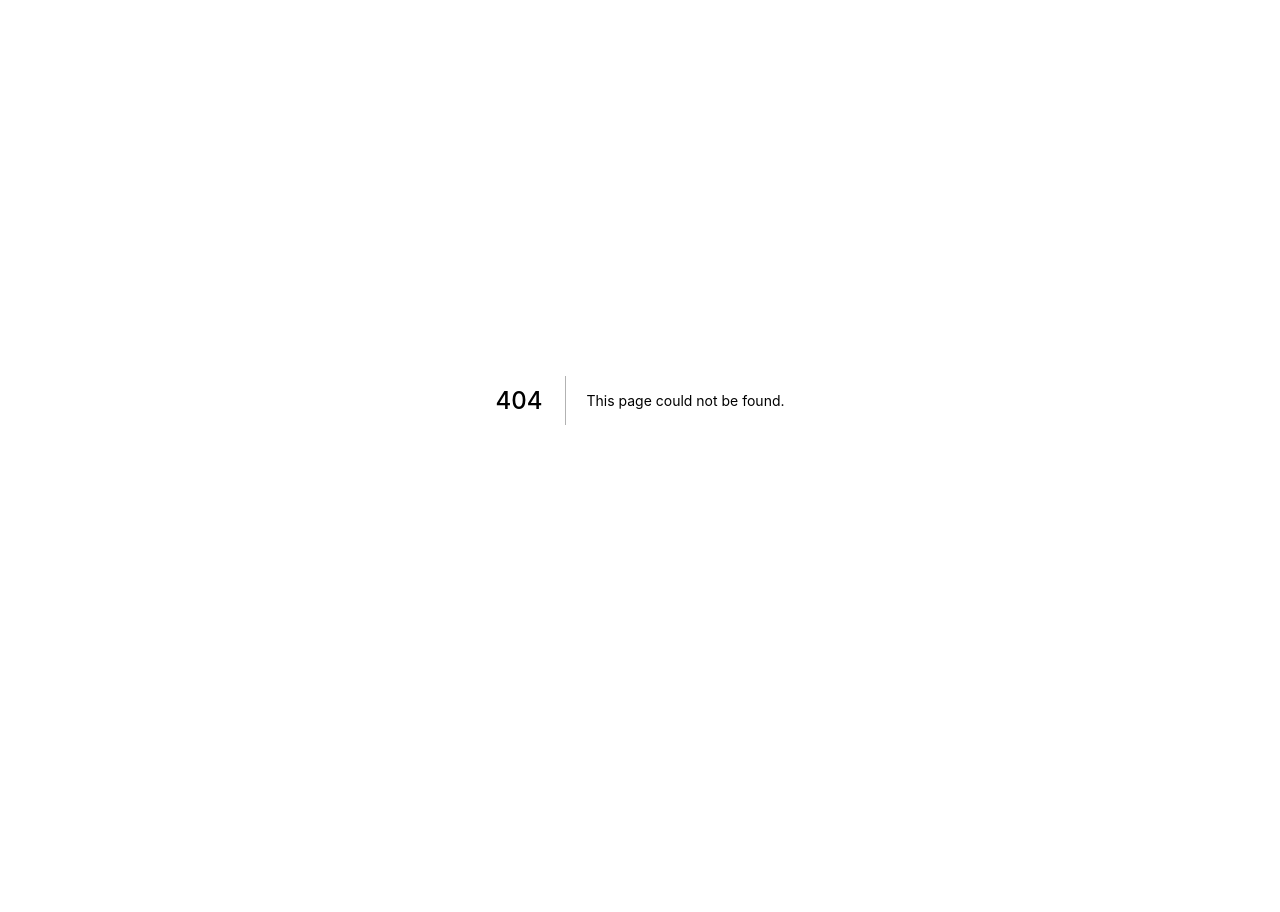
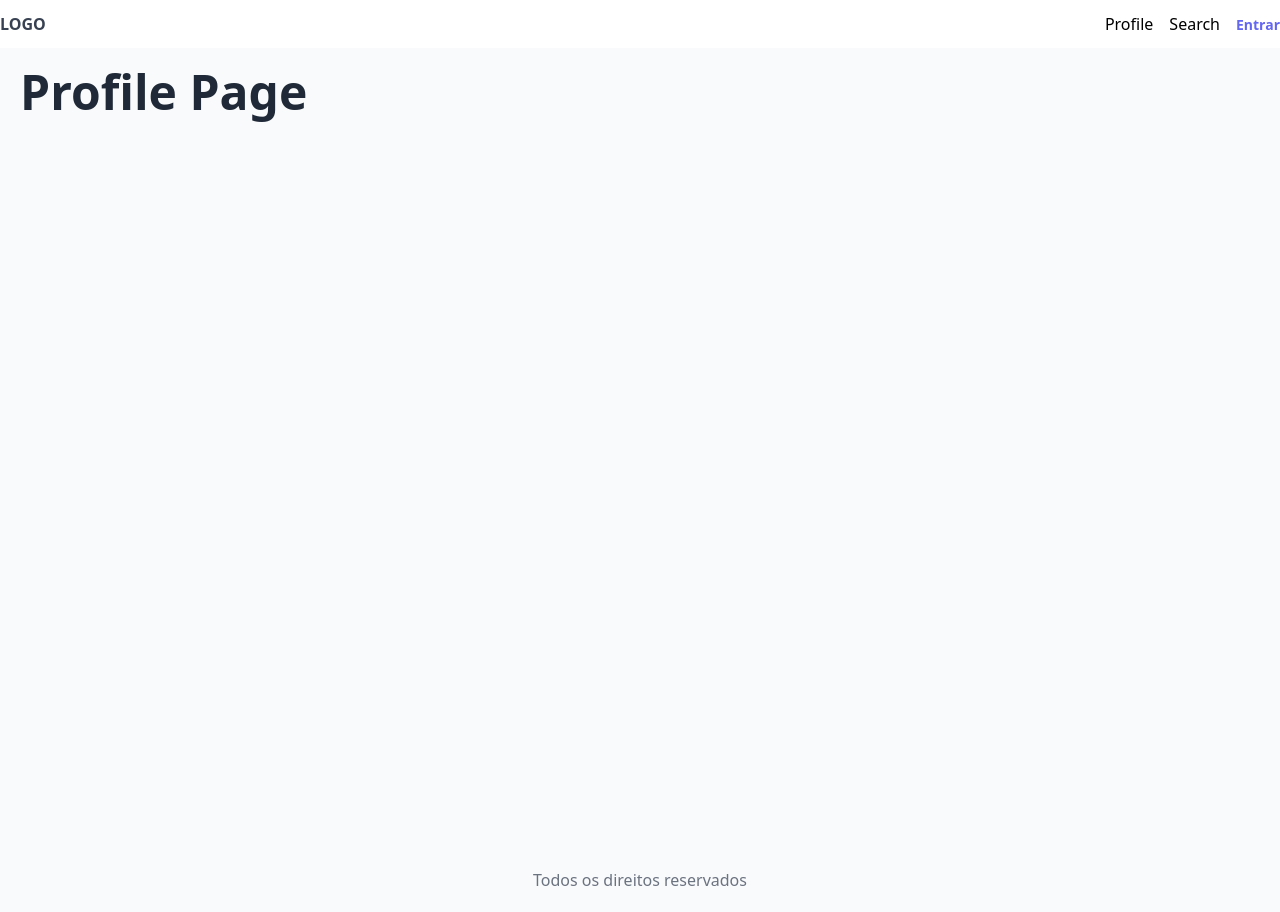
Before and after one commit to leoziondev/yt-nextjs-online-classroom, a Next.js app: page /profile in a window 1280 px wide. Before the commit this address had no page. Before the commit the page ends 800 px from the top, so only its background shows below. Built offline with nearby package versions, Linux system fonts and the light colour scheme; no server answers.

Commit message:
add new pages

```diff
--- a/src/components/Nav.js
+++ b/src/components/Nav.js
@@ -1,4 +1,5 @@
 import { useSession, signIn, signOut } from "next-auth/react"
+import Link from 'next/link'
 
 const Nav = () => {
     const { data: session, status } = useSession()
@@ -8,7 +9,17 @@ const Nav = () => {
             <div className="flex justify-between container mx-auto px-2 sm:px-0">
                 <span className="font-bold uppercase text-gray-700">Logo</span>
                 <nav>
-                    <ul>
+                    <ul className="flex space-x-4">
+                        <li>
+                            <Link href="/profile">
+                                <a>Profile</a>
+                            </Link>
+                        </li>
+                        <li>
+                            <Link href="/search">
+                                <a>Search</a>
+                            </Link>
+                        </li>
                         {!session && (
                             <li>
                                 <button
--- /dev/null
+++ b/src/pages/profile.tsx
@@ -0,0 +1,19 @@
+import { NextPage } from 'next'
+import Head from 'next/head'
+import Layout from '../components/Layout'
+
+const ProfilePage: NextPage = () => {
+
+  return (
+    <Layout>
+      <Head>
+        <title>Create Next App</title>
+        <link rel="icon" href="/favicon.ico" />
+      </Head>
+
+      <h1 className="text-5xl font-bold text-gray-800">Profile Page</h1>
+    </Layout>
+  )
+}
+
+export default ProfilePage
--- /dev/null
+++ b/src/pages/search.tsx
@@ -0,0 +1,19 @@
+import { NextPage } from 'next'
+import Head from 'next/head'
+import Layout from '../components/Layout'
+
+const SearchPage: NextPage = () => {
+
+  return (
+    <Layout>
+      <Head>
+        <title>Create Next App</title>
+        <link rel="icon" href="/favicon.ico" />
+      </Head>
+
+      <h1 className="text-5xl font-bold text-gray-800">Search Page</h1>
+    </Layout>
+  )
+}
+
+export default SearchPage
```
Also changed, not shown: 1 other file (tests, documents, lock files or other folders).
